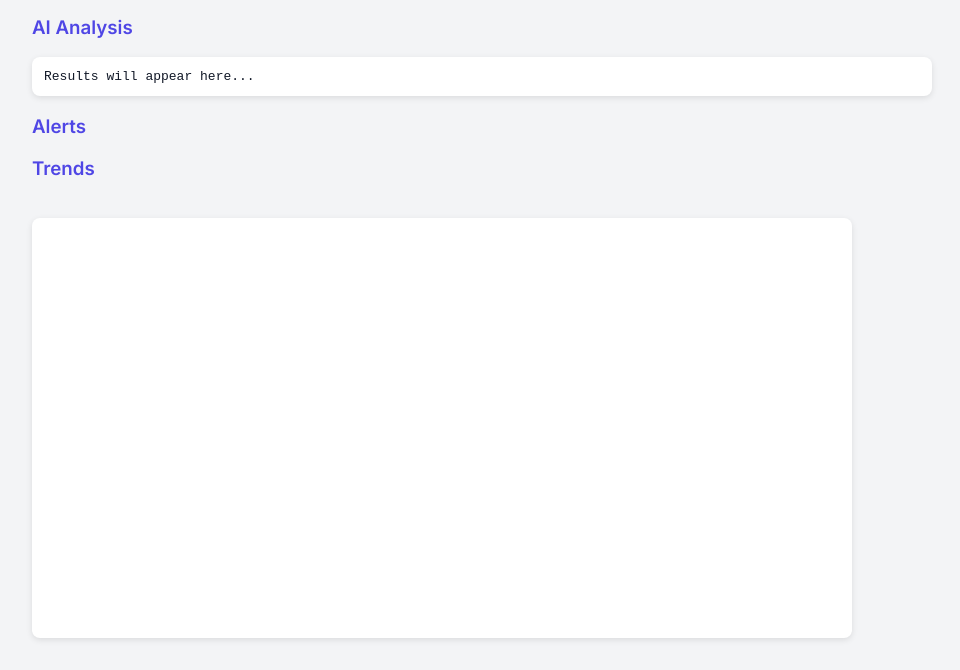
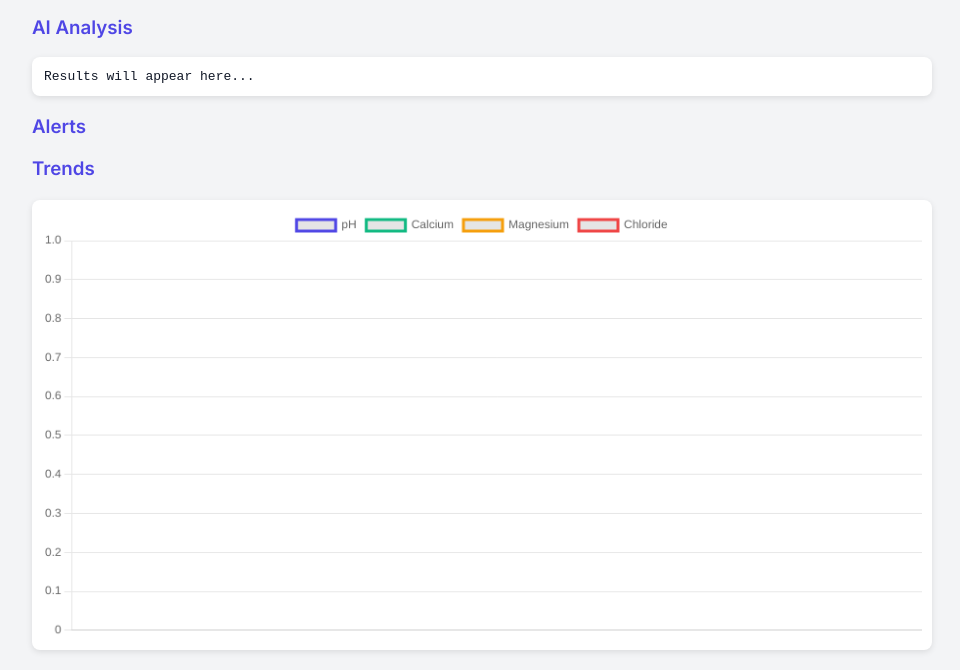
Before and after one commit to m19saudi/ai-lab-dashboard, a plain HTML site: page public/index.html in a window 1280 px wide. Shown: the part 131-801 px from the top of the page, without its empty margins (158-1118 px from the left). Drawn offline with nearby package versions, Linux system fonts and the light colour scheme; the site is published under a folder, as on GitHub Pages, so addresses that start at the root find nothing.

Commit message:
Update index.html

```diff
--- a/public/index.html
+++ b/public/index.html
@@ -69,7 +69,7 @@ canvas { background:white; border-radius:8px; margin-top:20px; padding:10px; box
 <h3>Trends</h3>
 <canvas id="trendChart" width="800" height="400"></canvas>
 
-<script src="/dashboard.js"></script>
+<script src="dashboard.js"></script>
 </div>
 </body>
 </html>
```
